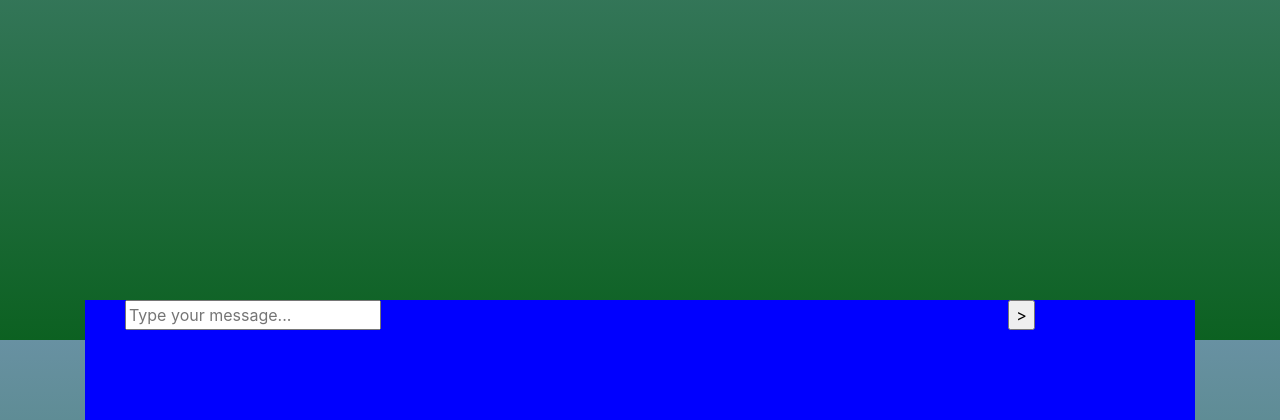
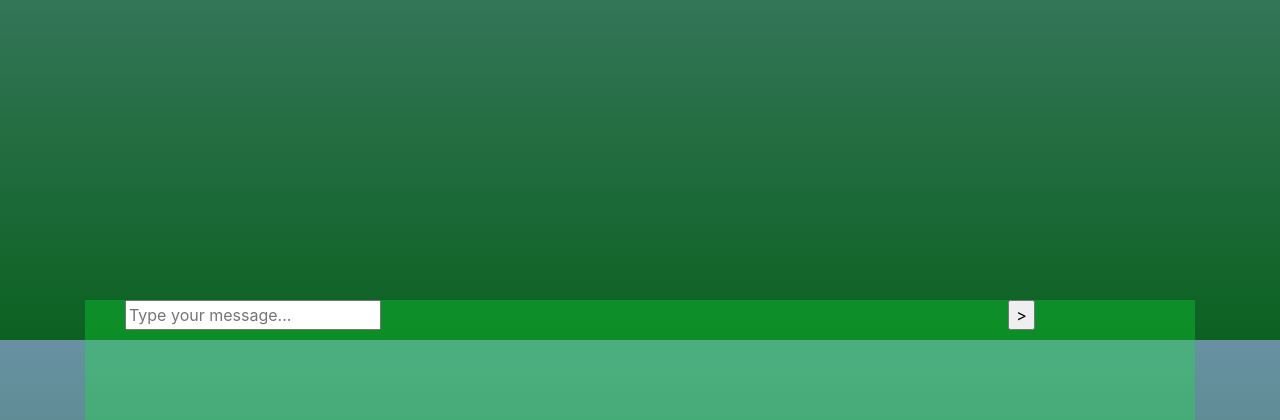
Before and after one commit to hanif-ali/cs50w, a Flask app: template project2/templates/chat.html in a window 1280 px wide. Shown: the part 460-880 px from the top of the page. Run offline with Flask 2, Linux system fonts and the light colour scheme; the template is opened without the code that fills it, so the values that code supplies are empty; some libraries are stand-ins or nearby versions.

Commit message:
Fixed Backgrounds

```diff
--- a/project2/static/chat.css
+++ b/project2/static/chat.css
@@ -14,7 +14,7 @@
     height: 15vh;
     width: 100%;
     padding: 0px 40px 0px 40px;
-    background-color: blue;
+    background-color: rgba(10,240,50, 0.3)
 }
 
 .message{
--- a/project2/static/style.css
+++ b/project2/static/style.css
@@ -37,7 +37,7 @@ body{
     position: absolute;
     z-index: -1;
     width: 100%;
-    height: 200vh;
+    height: 100vh;
     top: 0;
     left: 0;
     background: #005bea;
```
